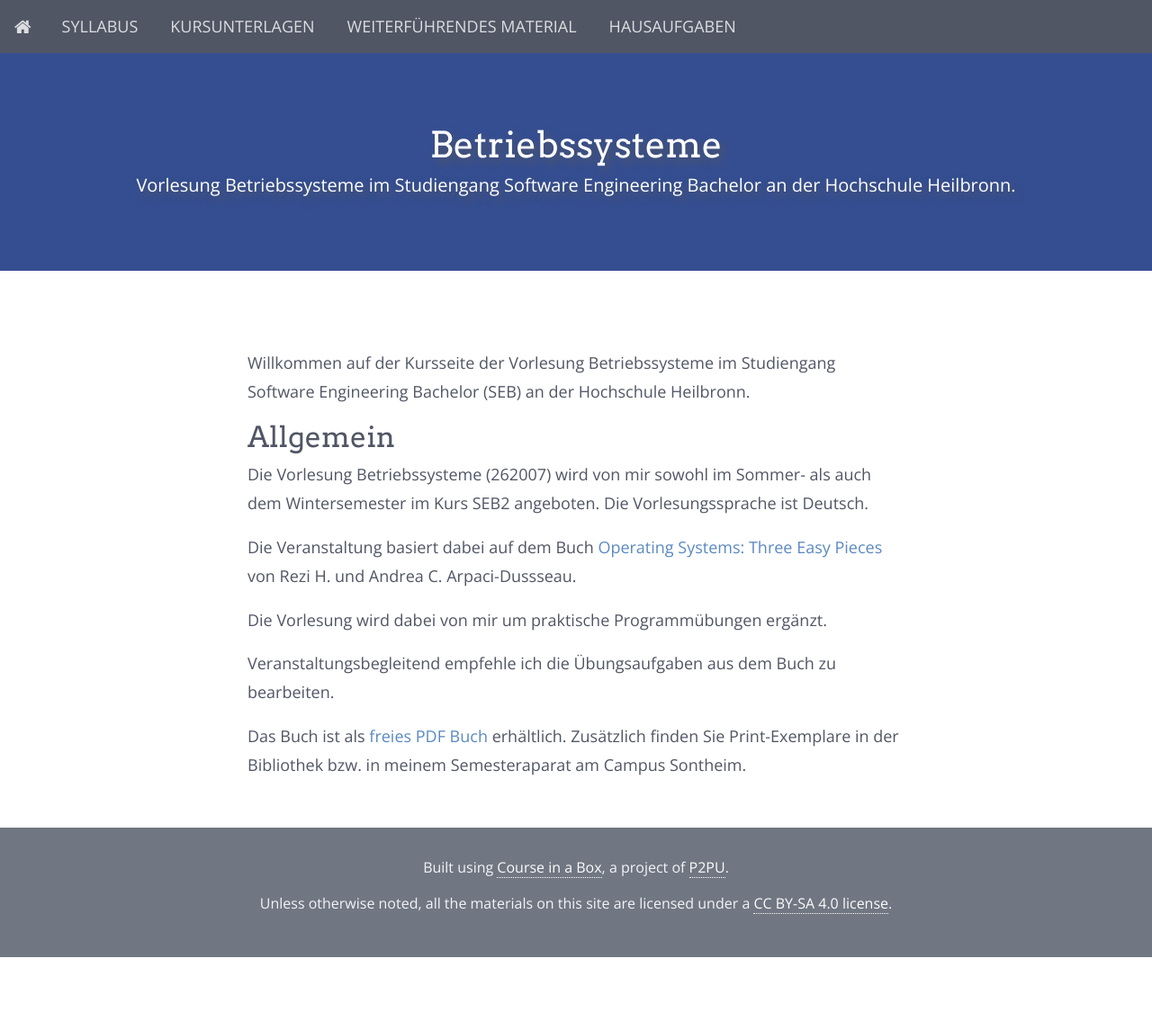
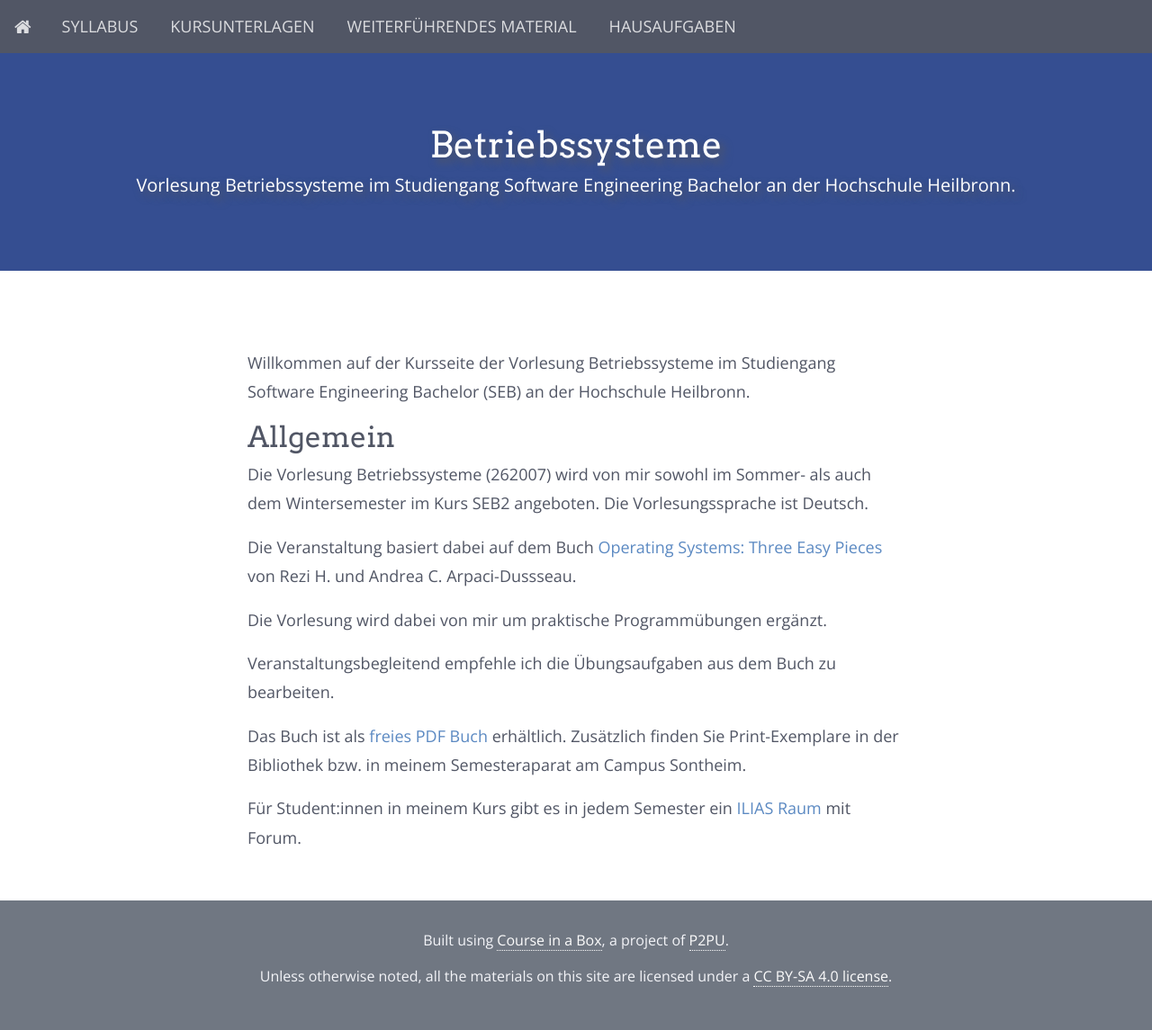
Before and after one commit to aheil/os, a Jekyll site: the page built from index.md, in a window 1280 px wide. Shown: the whole page at 90% size. Built offline with Jekyll 4.4.1, drawn with Linux system fonts in a browser that asks for light colours; nearby versions of some CDN libraries; before the commit the page ends 1064 px from its top, so only the background shows below that.

Commit message:
ilias link added

```diff
--- a/index.md
+++ b/index.md
@@ -16,3 +16,5 @@ Die Vorlesung wird dabei von mir um praktische Programmübungen ergänzt.
 Veranstaltungsbegleitend empfehle ich die Übungsaufgaben aus dem Buch zu bearbeiten.
 
 Das Buch ist als [freies PDF Buch]((http://pages.cs.wisc.edu/~remzi/OSTEP/)) erhältlich. Zusätzlich finden Sie Print-Exemplare in der Bibliothek bzw. in meinem Semesteraparat am Campus Sontheim.
+
+Für Student:innen in meinem Kurs gibt es in jedem Semester ein [ILIAS Raum](https://ilias.hs-heilbronn.de/goto.php?target=crs_360705&client_id=iliashhn) mit Forum.
```
